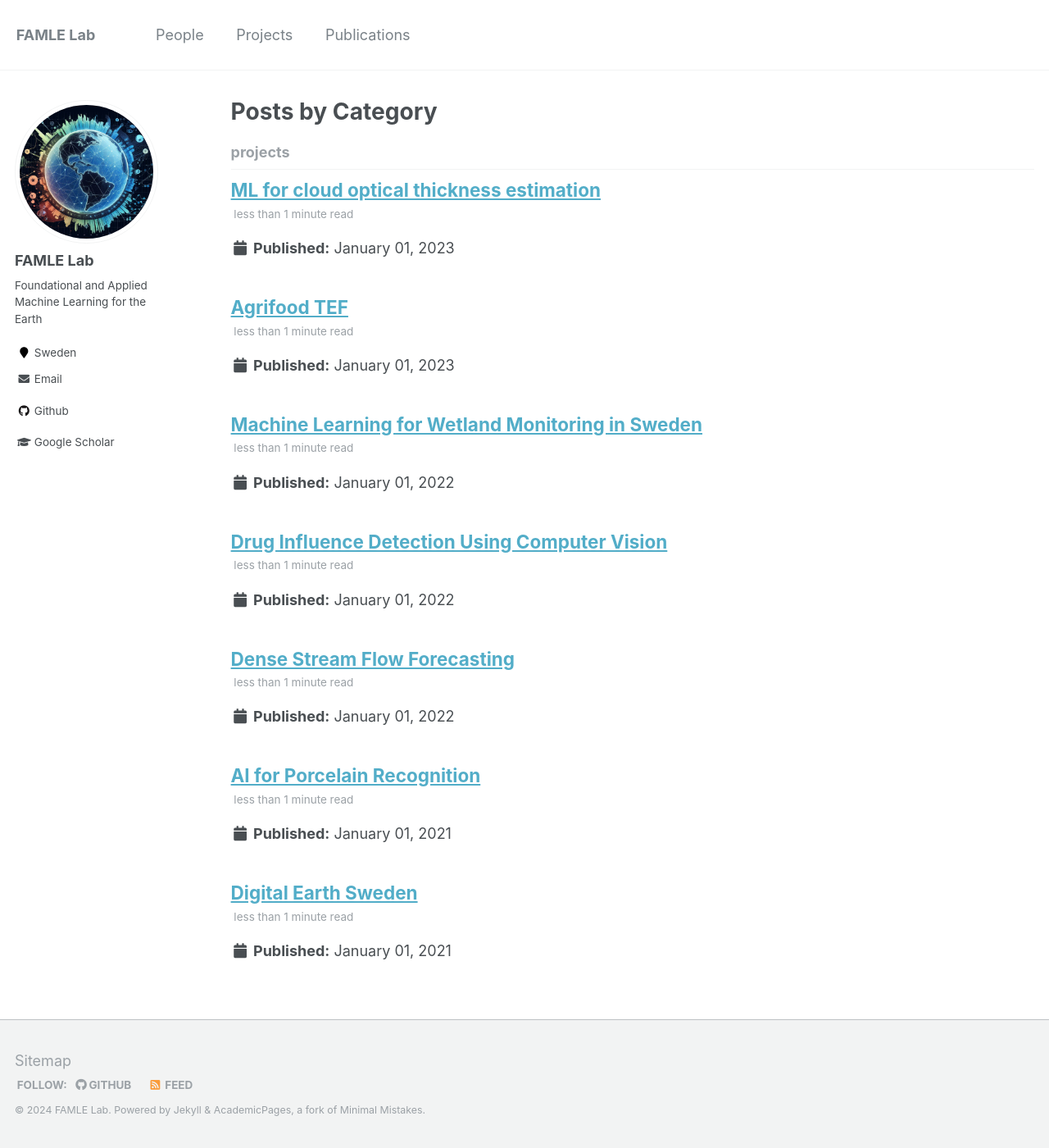
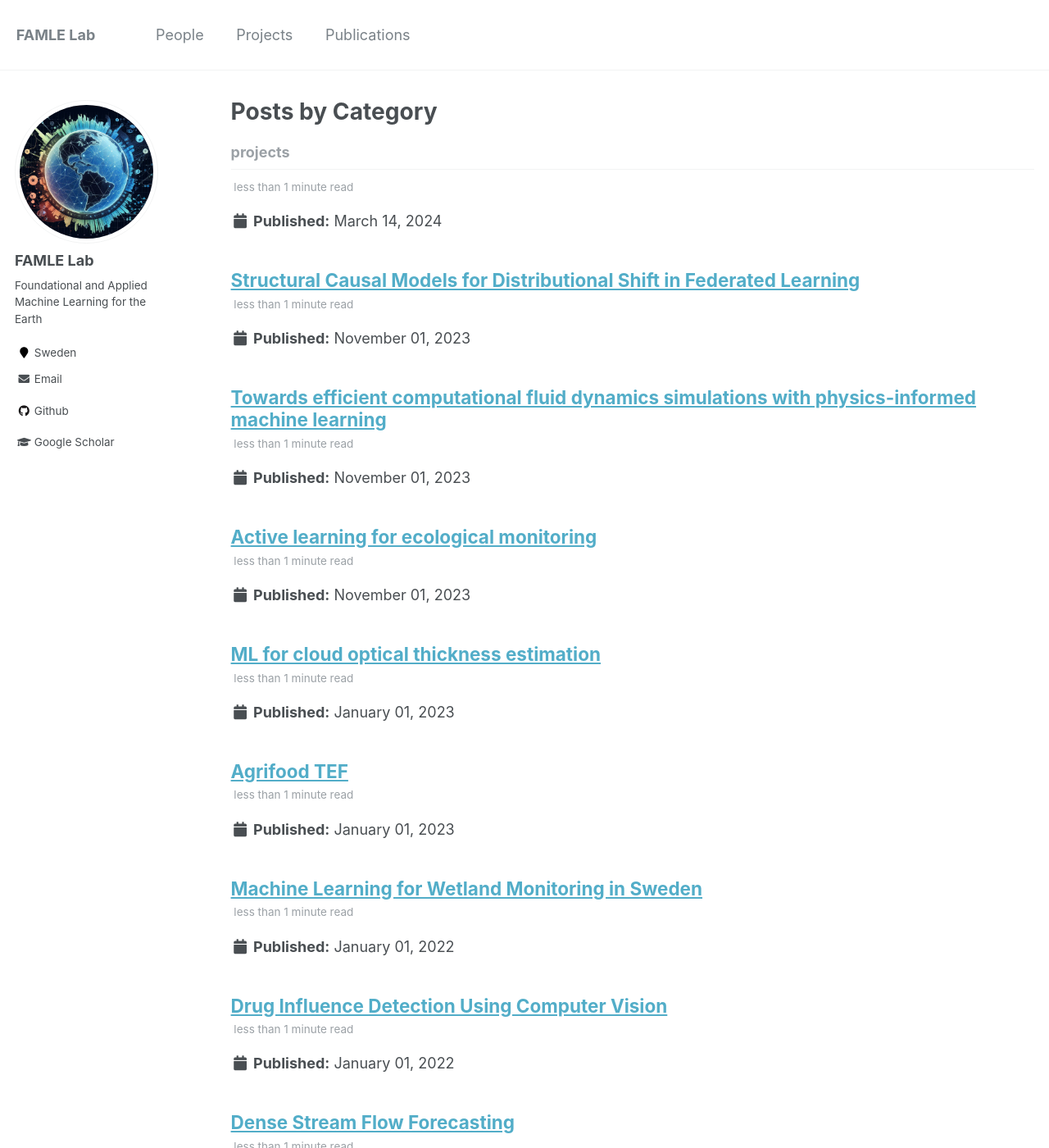
Before and after one commit to ridr-se/ridr-se.github.io, a Jekyll site: the page built from _pages/category-archive.html, in a window 1280 px wide and 1400 px high. Shown: the whole window at 82% size. Built offline with Jekyll 4.4.1, drawn with Linux system fonts in a browser that asks for light colours; some of the changed text lies outside the part shown.

Commit message:
project posts

```diff
--- /dev/null
+++ b/projects/_posts/2023-11-01-active-learning.md
@@ -0,0 +1,11 @@
+---
+title: Active learning for ecological monitoring
+enddate: 2024-06-30
+partners:
+funders:
+- Vinnova
+people:
+- John Martinsson
+- Aleksis Pirinen
+publications:
+---
--- /dev/null
+++ b/projects/_posts/2023-11-01-cfd.md
@@ -0,0 +1,12 @@
+---
+title: Towards efficient computational fluid dynamics simulations with physics-informed machine learning
+description: "[More information](https://www.vinnova.se/en/p/towards-efficient-computational-fluid-dynamics-simulations-with-physics-informed-machine-learning/)."
+enddate: 2024-06-30
+partners:
+funders:
+- Vinnova
+people:
+- Maria Bånkestad
+- Aleksis Pirinen
+publications:
+---
--- /dev/null
+++ b/projects/_posts/2023-11-01-distributional-shift.md
@@ -0,0 +1,12 @@
+---
+title: Structural Causal Models for Distributional Shift in Federated Learning
+description: "[More information](https://www.vinnova.se/en/p/structural-causal-models-for-distributional-shift-in-federated-learning/)."
+enddate: 2024-06-30
+partners:
+funders:
+- Vinnova
+people:
+- Edvin Listo Zec
+- Olof Mogren
+publications:
+---
```
Also changed, not shown: _pages/projects.md (+7 -5 lines), projects/_posts/2021-01-01-soundscape-analysis.md (added, +15 -0 lines), projects/_posts/2023-01-01-data-efficient.md (added, +14 -0 lines), 2 other files.
